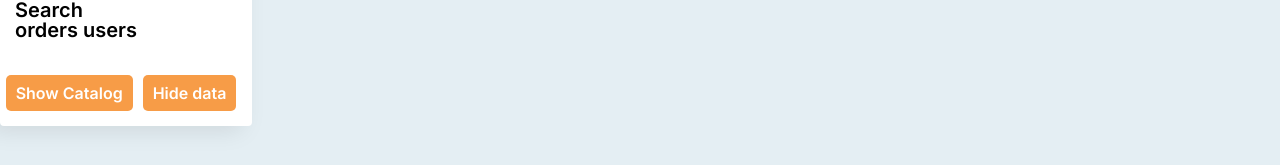
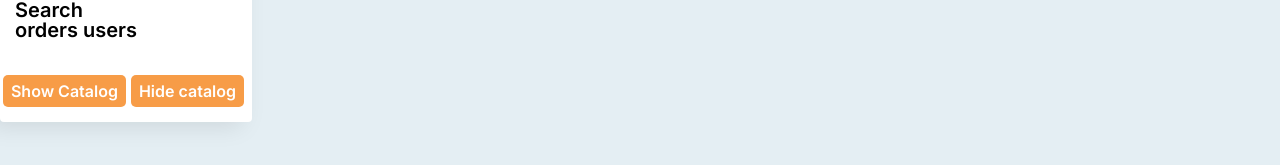
Before and after one commit to dmittryyyy/Exonum-Web-Panel, a React (Create React App) app: page /web-panel in a window 1280 px wide. Both pictures are taken after a click on the button "Show Catalog". Shown: the part 585-750 px from the top of the page. Built offline with nearby package versions, Linux system fonts and the light colour scheme; no server answers.

Commit message:
fix request components

```diff
--- a/src/components/app/App.scss
+++ b/src/components/app/App.scss
@@ -61,8 +61,8 @@ main {
           color: #fff;
           background-color: rgb(247, 156, 71);
           border-radius: 5px;
-          padding: 10px;
-          margin-right: 10px;
+          padding: 8px;
+          margin-right: 5px;
         }
 
         button:hover {
--- a/src/pages/mainWebPanel/SearchingBar.jsx
+++ b/src/pages/mainWebPanel/SearchingBar.jsx
@@ -1,10 +1,6 @@
 import { React } from 'react';
-import { useParams } from 'react-router-dom';
 import { ListGroup, ListGroupItem } from 'react-bootstrap';
 import { ShowCatalog } from './requestComponents/showCatalog/ShowCatalog';
-import { Link } from 'react-router-dom';
-
-import { WebPanel_route } from '../../routes/constants';
 
 export const SearchingBar = ({ navBarItem, setNavBarItem, setJsonCatalog, setTableCatalog, jsonCatalog }) => {
 
@@ -16,11 +12,6 @@ export const SearchingBar = ({ navBarItem, setNavBarItem, setJsonCatalog, setTab
         { name: 'Search device key', id: 5 },
         { name: 'Search orders users', id: 6 },
     ];
-
-    function BlogPost() {
-        let { slug } = useParams();
-        return <div>Now showing post {slug}</div>;
-      }
 
     const hideTable = () => {
         setJsonCatalog();
@@ -42,7 +33,7 @@ export const SearchingBar = ({ navBarItem, setNavBarItem, setJsonCatalog, setTab
             <div className="buttonListGroup">
                 <ShowCatalog setDataJsonFormat={setJsonCatalog} setDataTableFormat={setTableCatalog} />
                 {jsonCatalog ? (
-                    <button className='btnHideData' onClick={hideTable}>Hide data</button>
+                    <button className='btnHideData' onClick={hideTable}>Hide catalog</button>
                 ) : (
                     ''
                 )}
--- a/src/pages/mainWebPanel/requestComponents/ServiceApplication.jsx
+++ b/src/pages/mainWebPanel/requestComponents/ServiceApplication.jsx
@@ -5,7 +5,6 @@ import CustomLoader from 'react-data-table-component';
 
 import { ThemeContext } from '../../../index';
 import { searchService } from '../../../services/NodeAPI';
-import { columnsServiceApplication } from '../../../components/columnsTable/mainPage/columnsTable';
 
 export const ServiceApplication = () => {
 
@@ -59,7 +58,6 @@ export const ServiceApplication = () => {
                             <Accordion.Header>Table Format</Accordion.Header>
                             <Accordion.Body>
                                 <DataTable
-                                    columns={columnsServiceApplication}
                                     data={dataTableFormat}
                                     expandableRows
                                     expandableRowsComponent={ExpandedComponent}
--- a/src/pages/mainWebPanel/requestComponents/showCatalog/CatalogTable.jsx
+++ b/src/pages/mainWebPanel/requestComponents/showCatalog/CatalogTable.jsx
@@ -2,8 +2,6 @@ import { React, useState } from 'react';
 import { Accordion } from 'react-bootstrap';
 import DataTable from 'react-data-table-component';
 import CustomLoader from 'react-data-table-component';
-import { Routes, Route } from 'react-router-dom';
-import { WebPanel_route } from '../../../../routes/constants';
 
 import { columnsCatalog } from '../../../../components/columnsTable/mainPage/columnsTable';
 
--- a/src/pages/mainWebPanel/requestComponents/showCatalog/ShowCatalog.jsx
+++ b/src/pages/mainWebPanel/requestComponents/showCatalog/ShowCatalog.jsx
@@ -1,6 +1,4 @@
 import { React, useContext } from 'react';
-import { Link } from 'react-router-dom';
-import { WebPanel_route } from '../../../../routes/constants';
 
 import { ThemeContext } from '../../../../index';
 import { getCatalog } from '../../../../services/NodeAPI';
```
